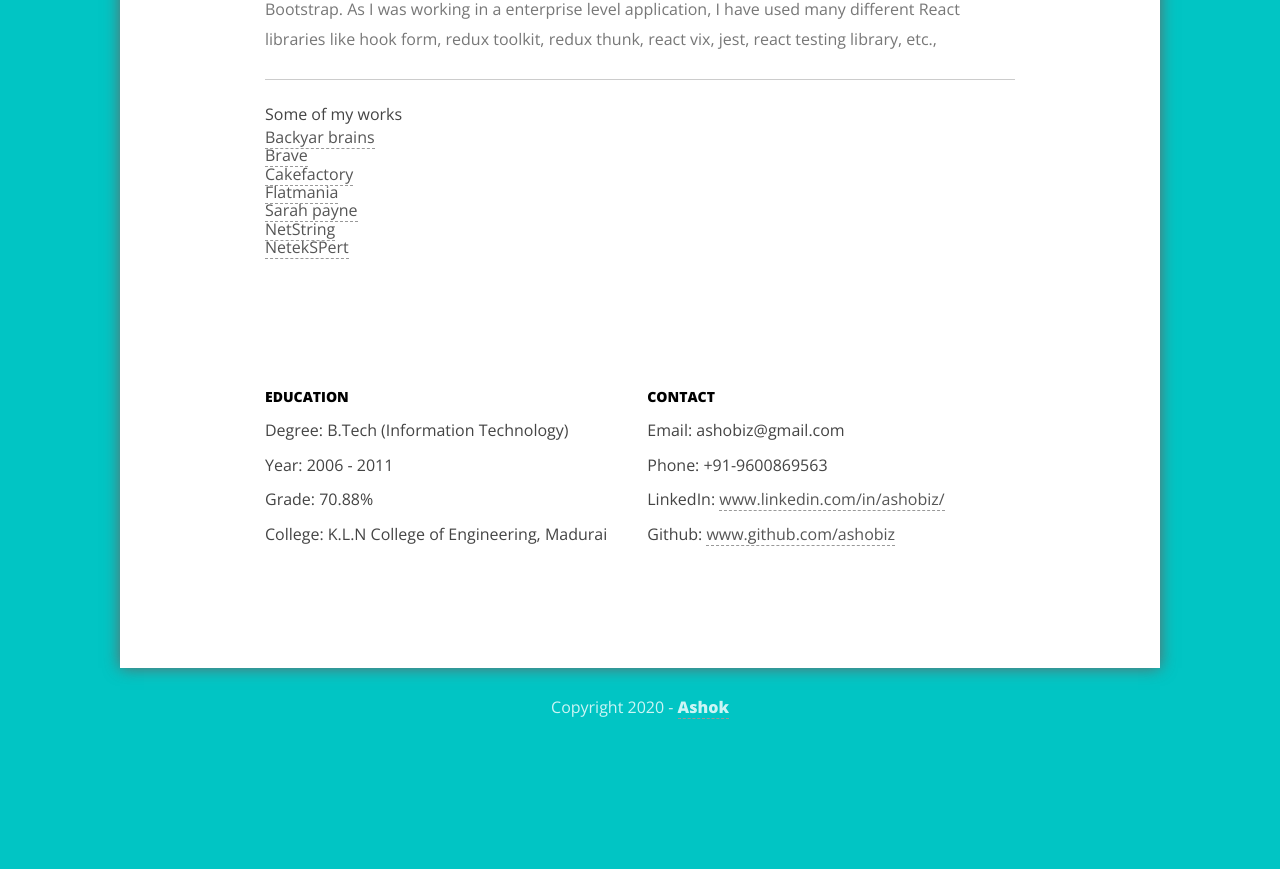
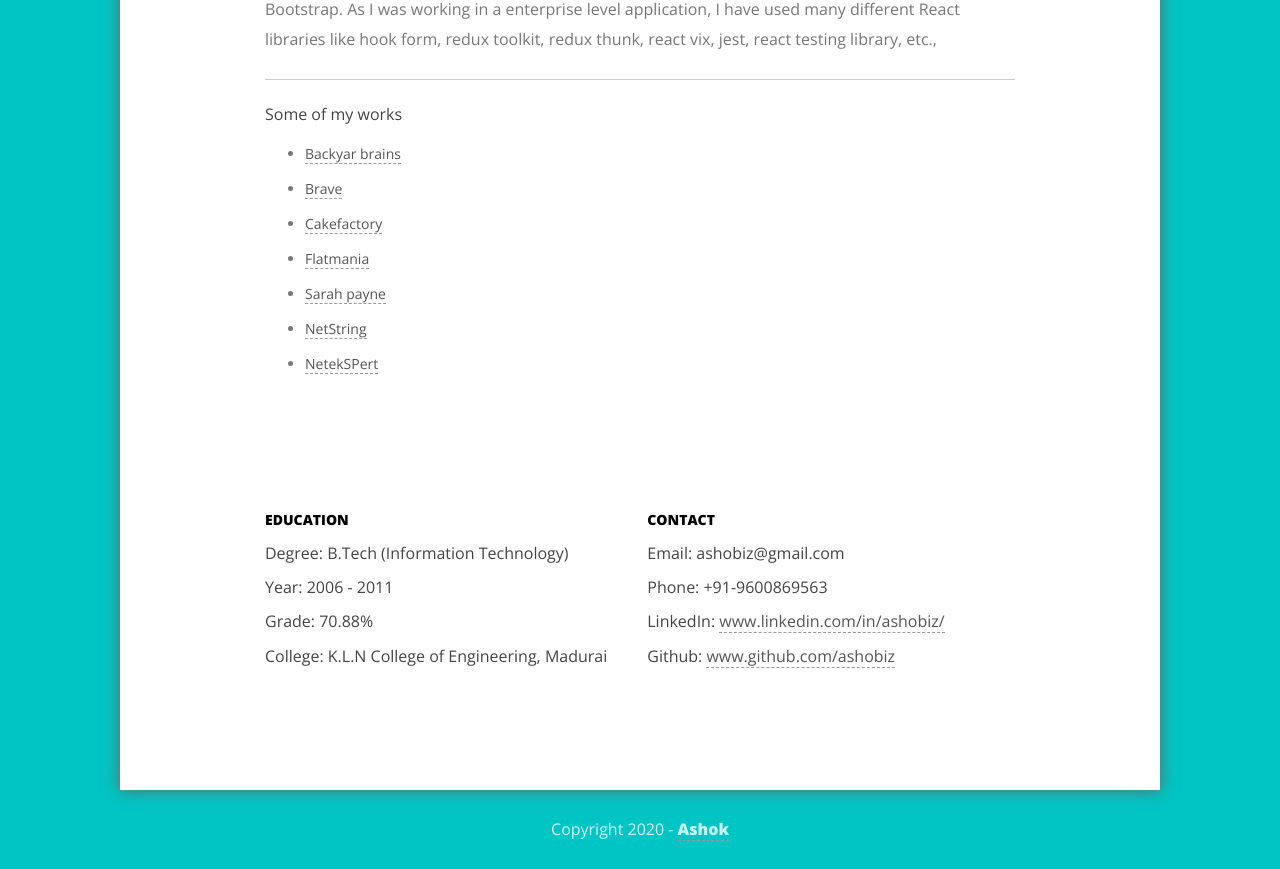
Before and after one commit to ashobiz/portfolio, a React (Create React App) app: page /#/ in a window 1280 px wide. Shown: the part 1417-2286 px from the top of the page. Before the commit the page ends 2163 px from the top, so only its background shows below. Built offline with nearby package versions, Linux system fonts and the light colour scheme.

Commit message:
Update Home.js

```diff
--- a/src/pages/Home.js
+++ b/src/pages/Home.js
@@ -93,15 +93,17 @@ footer & auto pagination. For detailed info, please visit the links below.</p>
 
 <h3>Some of my works</h3>
 
-<a href="www.backyardbrains.com">Backyar brains</a> <br />
-<a href="ashobiz-brave.netlify.app">Brave</a> <br />
-<a href="ashobiz-cakefactory.netlify.app">Cakefactory</a> <br />
-<a href="ashobiz-flatmania.netlify.app">Flatmania</a> <br />
-<a href="www.sarahpayne.co.uk">Sarah payne</a> <br />
-<a href="nas02.netstring.de/project/zeewolde">NetString</a> <br />
-<a href="www.netekspert.com">NetekSPert</a>
+<ul>
+    <li><a href="www.backyardbrains.com">Backyar brains</a></li>
+    <li><a href="ashobiz-brave.netlify.app">Brave</a></li>
+    <li><a href="ashobiz-cakefactory.netlify.app">Cakefactory</a></li>
+    <li><a href="ashobiz-flatmania.netlify.app">Flatmania</a></li>
+    <li><a href="www.sarahpayne.co.uk">Sarah payne</a> </li>
+    <li><a href="nas02.netstring.de/project/zeewolde">NetString</a></li>
+    <li><a href="www.netekspert.com">NetekSPert</a></li>
+</ul>
 
-                </div>
+                 </div>
 
                 <div className="works edu">
                     <div className="two_col">
```
